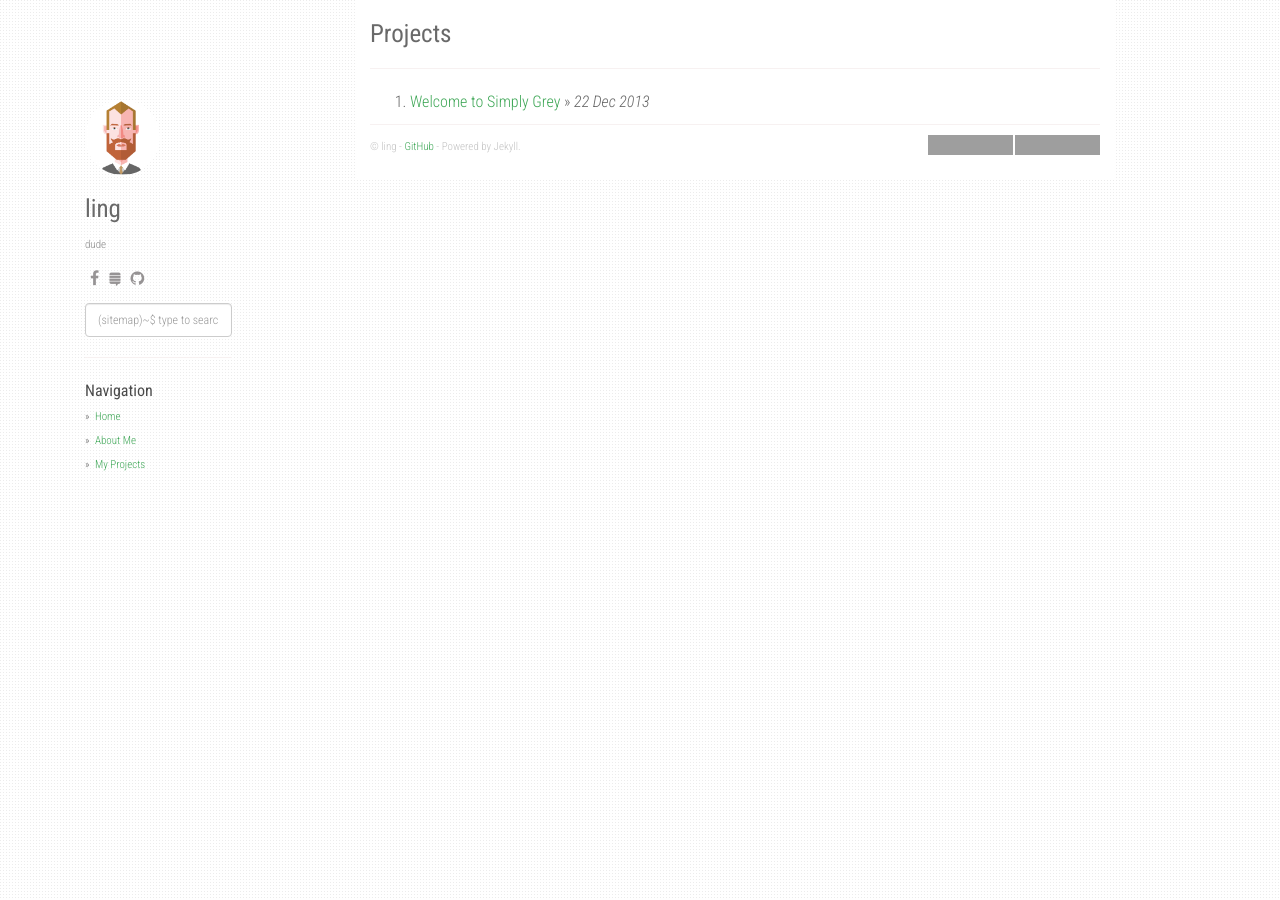
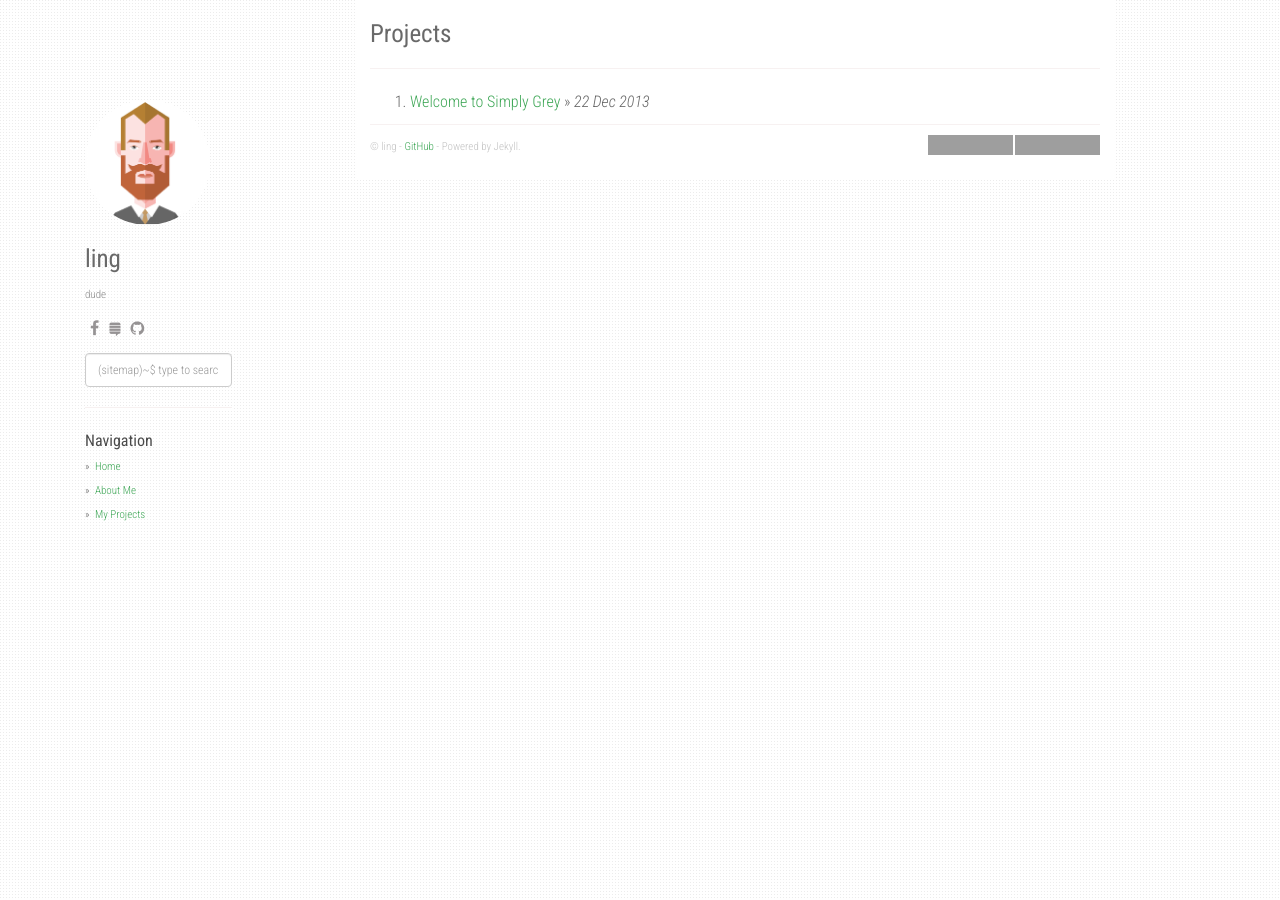
Before and after one commit to erlingn/erlingn.github.io, a Jekyll site: the page built from index.html, in a window 1280 px wide. Built offline with Jekyll 4.4.1, drawn with Linux system fonts in a browser that asks for light colours; nearby versions of some CDN libraries; the list of posts is cut into pages by our own code; grey boxes are pictures that could not be loaded.

Commit message:
Update default.html

```diff
--- a/_layouts/default.html
+++ b/_layouts/default.html
@@ -114,7 +114,7 @@ layout: compress
     <div class="container">
       <div class="col-sm-3">
         <div class="fixed-condition">
-          <a href="/"><img class="profile-avatar" src="{{ site.avatar_url }}" height="75px" width="75px" /></a>
+          <a href="/"><img class="profile-avatar" src="{{ site.avatar_url }}" height="125px" width="125px" /></a>
           <h1 class="author-name">{{ site.author }}</h1>
           {% if site.about %}
             <div class="profile-about">
```
